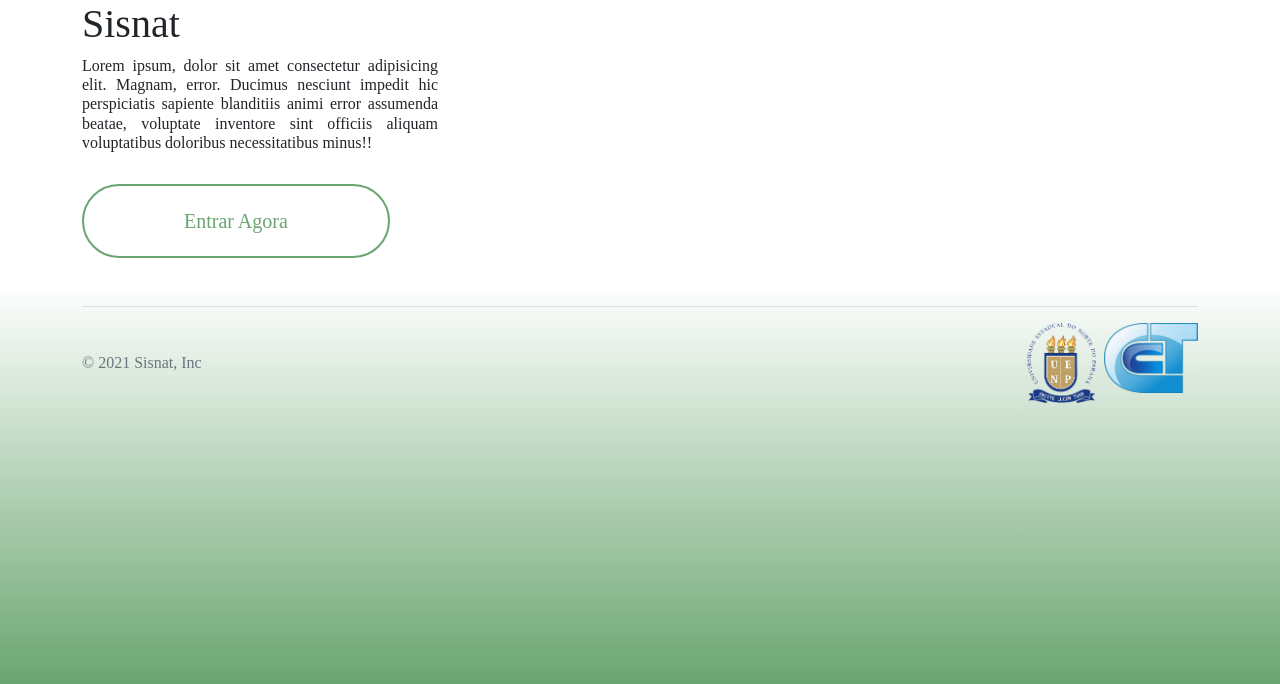
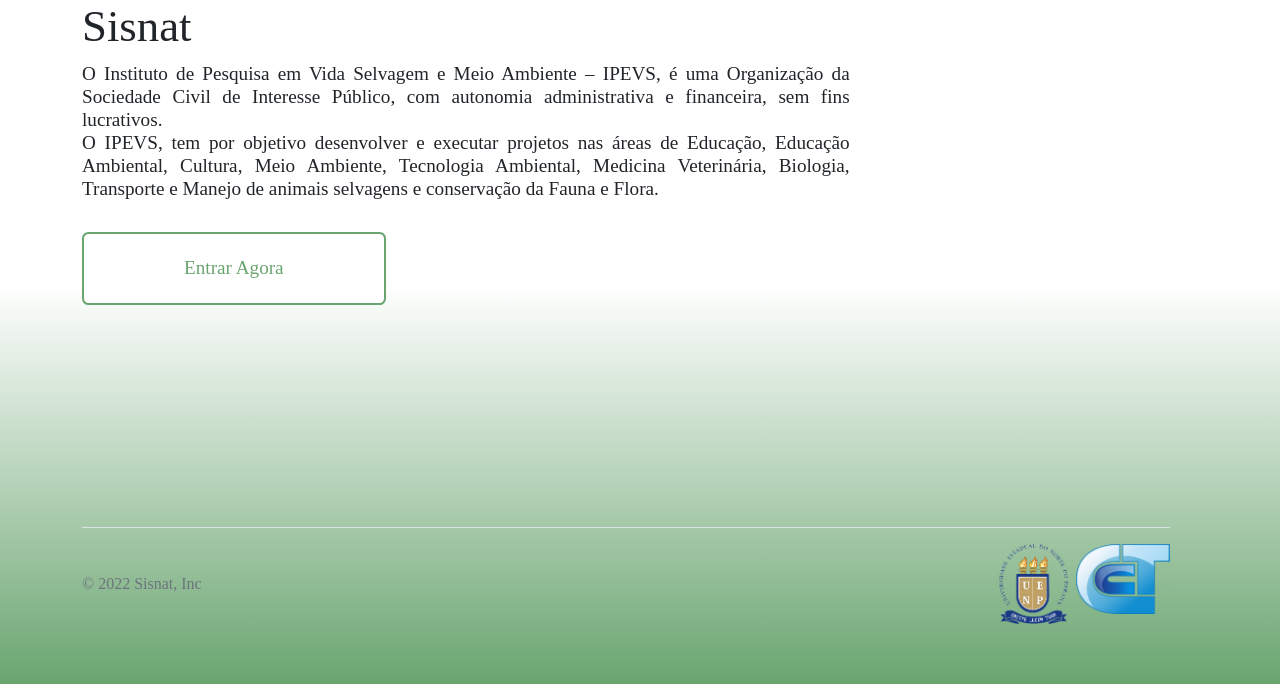
Before and after one commit to IPEVS/sisnat, a Django app: page /home_page/ in a window 1280 px wide. Shown: the part 116-800 px from the top of the page. Run offline with Django 4.2, Linux system fonts and the light colour scheme; parts of the project's set-up code (start-up, migrations or seed data) failed here and were passed over.

Commit message:
Making Improvements

```diff
--- a/sisnat/animal/actions.py
+++ b/sisnat/animal/actions.py
@@ -8,7 +8,7 @@ from core import utils
 from animal import models
 
 
-@admin.action(description="Trocar animal selecionado como MORTO")
+@admin.action(description="Trocar animais selecionados para morto")
 def animal_morto(modeladmin, request, queryset):
     queryset.update(esta_vivo=False)
 
--- a/sisnat/animal/static/css/relatorio.css
+++ b/sisnat/animal/static/css/relatorio.css
@@ -1,3 +1,7 @@
+/* .A4 {
+    width: 2480px;
+    height: 3508px;
+} */
 h1 {
     font-size: 1rem;
 }
--- a/sisnat/animal/static/css/style.css
+++ b/sisnat/animal/static/css/style.css
@@ -24,7 +24,7 @@ h1, h2, h3, h4, h5, h6 {
     border: 2px solid #6aa570;
     background: #ffffff;
     padding: 20px 100px;
-    border-radius: 50px;
+    border-radius: 0.4rem;
     transition: 0.5s;
 }
 
@@ -47,6 +47,114 @@ h1, h2, h3, h4, h5, h6 {
     margin-left: 10px;
 }
 
+@media (max-width: 2677px) {
+    .titulo-h2{
+        font-size: 4rem;
+    }
+    .logoSISNAT{
+        width: 180px;
+        height: 180px;
+    }
+    .logoIPEVS {
+        height: 200px;
+    }
+    h1 {
+        font-size: 10rem;
+    }
+    h6 {
+        font-size: 2rem;
+    }
+    .btn-outline-primary-green {
+        font-size: 3rem;
+    }
+    footer {
+        width: 50%;
+        position: absolute;
+        bottom: 20px;
+    }
+    .copyright {
+        font-size: 2rem;
+    }
+    .logoUENP {
+        height: 180px;
+    }
+    .logoCCT {
+        height: 170px;
+    }
+}
+@media (max-width: 2400px) {
+    footer {
+        width: 55%;
+    }
+}
+@media (max-width: 2150px) {
+    footer {
+        width: 60%;
+    }
+}
+@media (max-width: 2000px) {
+    footer {
+        width: 70%;
+    }
+}
+@media (max-width: 1800px) {
+    footer {
+        width: 75%;
+    }
+}
+@media (max-width: 1700px) {
+    footer {
+        width: 80%;
+    }
+}
+@media (max-width: 1600px) {
+    .titulo-h2{
+        font-size: 2rem;
+    }
+    .logoSISNAT{
+        width: 80px;
+        height: 80px;
+    }
+    .logoIPEVS {
+        height: 100px;
+    }
+    h1 {
+        font-size: 2.8rem;
+    }
+    h6 {
+        font-size: 1.2rem;
+    }
+    .btn-outline-primary-green {
+        font-size: 1.2rem;
+    }
+    footer {
+        width: 82%;
+        position: absolute;
+        bottom: 20px;
+    }
+    .copyright {
+        font-size: 1rem;
+    }
+    .logoUENP {
+        height: 80px;
+    }
+    .logoCCT {
+        height: 70px;
+    }
+}
+
+@media (max-width: 1500px) {
+    footer {
+        width: 85%;
+    }
+}
+
+@media (max-width: 1500px) {
+    footer {
+        width: 85%;
+    }
+}
+
 @media (max-width: 800px) {
     .h6-col {
         width: 100%;
--- a/sisnat/animal/static/js/main.js
+++ b/sisnat/animal/static/js/main.js
@@ -1 +1 @@
-console.log('Hello, IPEVS!!!')
+// console.log('Hello, IPEVS!!!')
--- a/sisnat/animal/templates/animal/home_page.html
+++ b/sisnat/animal/templates/animal/home_page.html
@@ -21,7 +21,7 @@
         <header class="row">
             <div class="col-8 d-flex justify-content-start mt-3">
                 <a href="/">
-                    <img src="../../static/images/logoSISNAT_circle.png" alt="SISNAT LOGO" width="80" height="80">
+                    <img src="../../static/images/logoSISNAT_circle.png" alt="SISNAT LOGO" width="80" height="80" class="logoSISNAT">
                 </a>
                 <h2 class="d-flex justify-content-center titulo-h2">SISNAT</h2>
             </div>
@@ -31,12 +31,20 @@
         </header>
 
         <section class="section-flex row">
-            <div class="col-8">
+            <div class="col-10">
                 <div class="row d-flex align-items-center banner-content h-100">
                     <h1 class="">Sisnat</h1>
-                    <h6 class="col-6 h6-col">Lorem ipsum, dolor sit amet consectetur adipisicing elit. Magnam, error. Ducimus
-                        nesciunt impedit hic perspiciatis sapiente blanditiis animi error assumenda beatae, voluptate
-                        inventore sint officiis aliquam voluptatibus doloribus necessitatibus minus!!</h6>
+                    <h6 class="col-10 h6-col">
+                        O Instituto de Pesquisa em Vida Selvagem e Meio Ambiente – IPEVS,
+                        é uma Organização da Sociedade Civil de Interesse Público,
+                        com autonomia administrativa e financeira, sem fins lucrativos.<br/>
+
+                        O IPEVS, tem por objetivo desenvolver e executar projetos nas áreas
+                        de Educação, Educação Ambiental, Cultura,
+                        Meio Ambiente, Tecnologia Ambiental, Medicina Veterinária,
+                        Biologia, Transporte e Manejo de animais selvagens e
+                        conservação da Fauna e Flora.
+                    </h6>
                     <div class="d-flex align-items-center mt-4 mb-4">
                         <a href="/sisnat/" class="btn-outline-primary-green " target="_self">
                             Entrar Agora
@@ -44,20 +52,20 @@
                     </div>
                 </div>
             </div>
-            <div class="col-4">
+            <div class="col-2">
             </div>
         </section>
     </div>
     <div class="footer container">
         <footer class="d-flex flex-wrap justify-content-between align-items-center py-3 my-4 border-top">
             <div class="col-md-4 d-flex align-items-center">
-                <span class="text-muted">&copy; 2021 Sisnat, Inc</span>
+                <span class="text-muted copyright">&copy; 2022 Sisnat, Inc</span>
             </div>
 
             <ul class="nav col-md-4 justify-content-end d-flex">
-                <img src="../../static/images/logo-uenp.png" alt="UENP logo" width="" height="80">
+                <img src="../../static/images/logo-uenp.png" alt="UENP logo" width="" height="80" class="logoUENP">
                 <span class="span-margin"></span>
-                <img src="../../static/images/cct.png" alt="CCT logo" width="" height="70">
+                <img src="../../static/images/cct.png" alt="CCT logo" width="" height="70" class="logoCCT">
             </ul>
         </footer>
     </div>
```
Also changed, not shown: other parts of sisnat/animal/static/css/style.css (+72 -2 lines), sisnat/animal/choices.py (+14 -0 lines), sisnat/animal/models.py (+17 -17 lines), sisnat/animal/templates/animal/relatorio_de_controle.html (+6 -8 lines), sisnat/sisnat/settings.py (+5 -5 lines).
